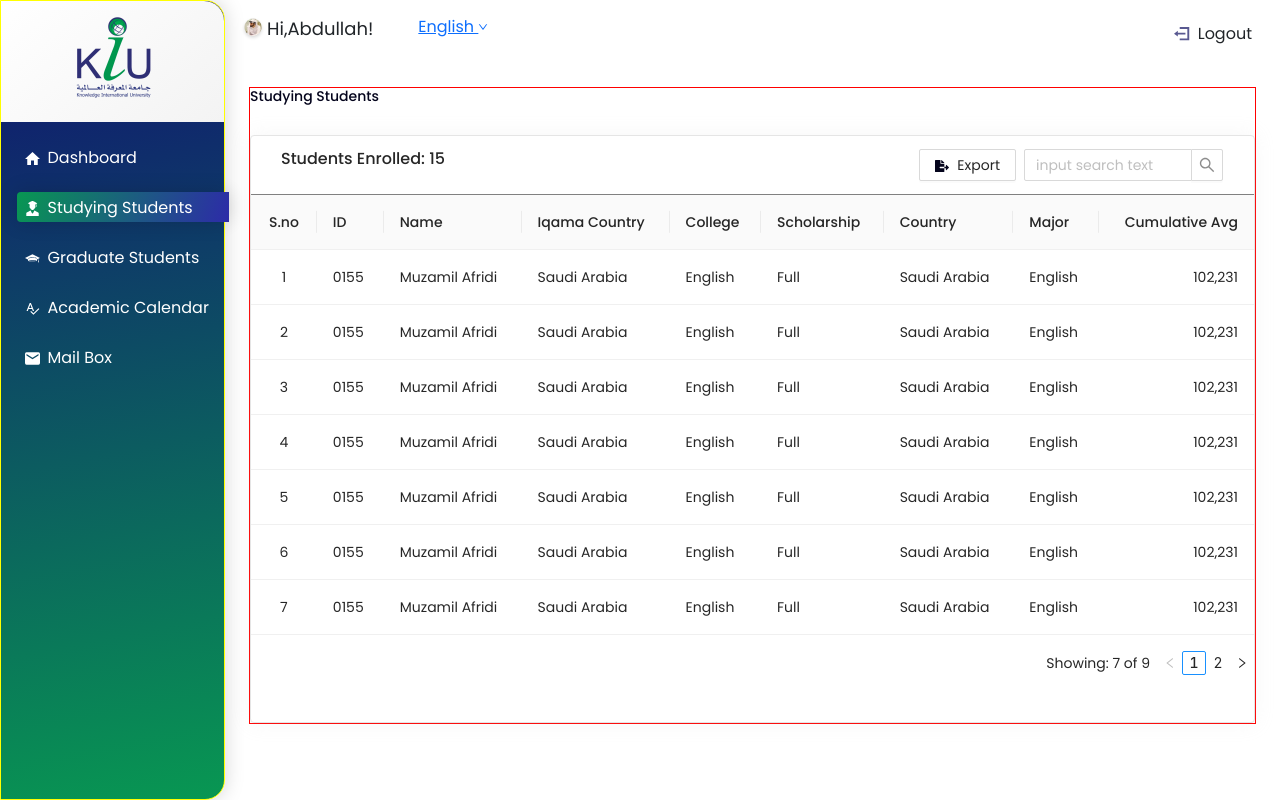
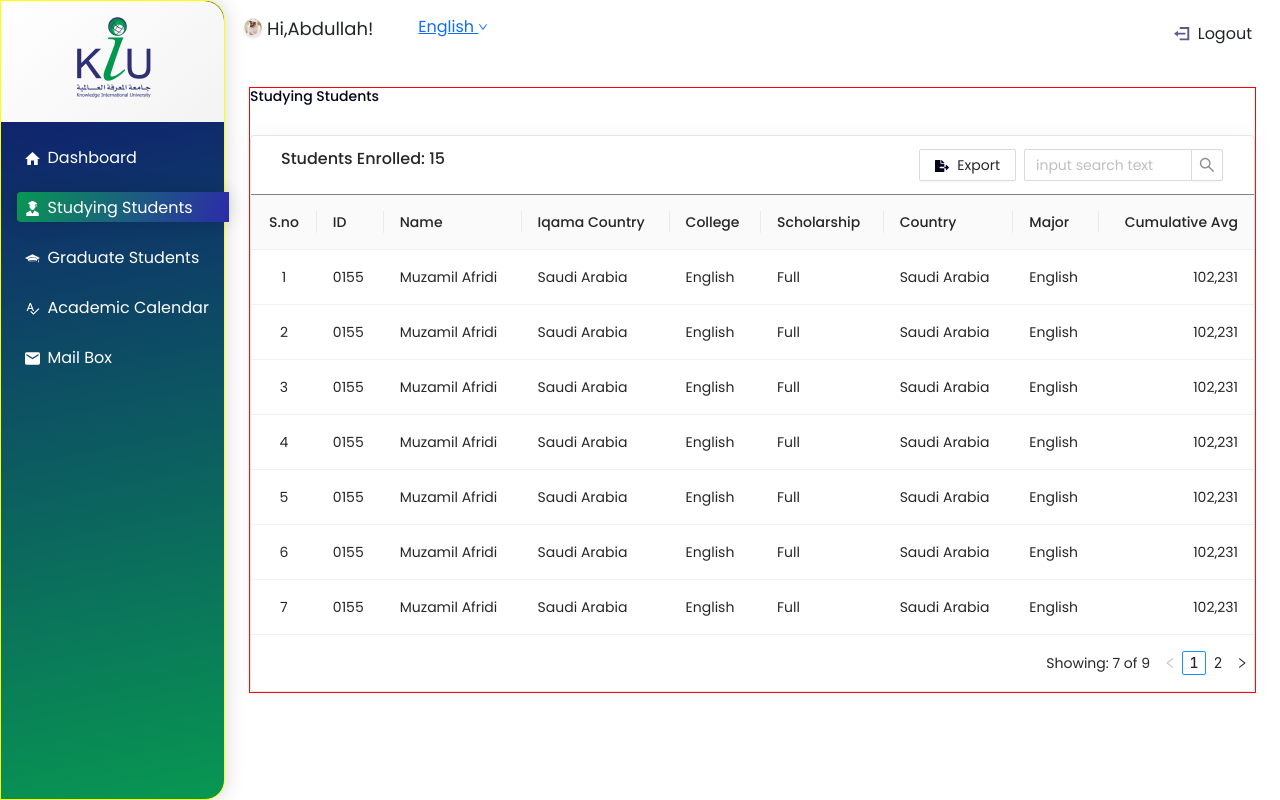
Before and after one commit to abdullah098/KUI-Website, a React (Create React App) app: page /studying-students in a window 1280 px wide. Built offline with nearby package versions, Linux system fonts and the light colour scheme.

Commit message:
some changes in studyingstudent.scss

```diff
--- a/src/Styles/Pages/_studyingStudents.scss
+++ b/src/Styles/Pages/_studyingStudents.scss
@@ -1,6 +1,6 @@
 .studying-students-wrapper {
     .studying-students-content {
-        height: 588px;
+        // height: 588px;
         margin-top: 30px;
         background: #ffffff;
         box-shadow: 0px 0px 20px #cecece29;
```
